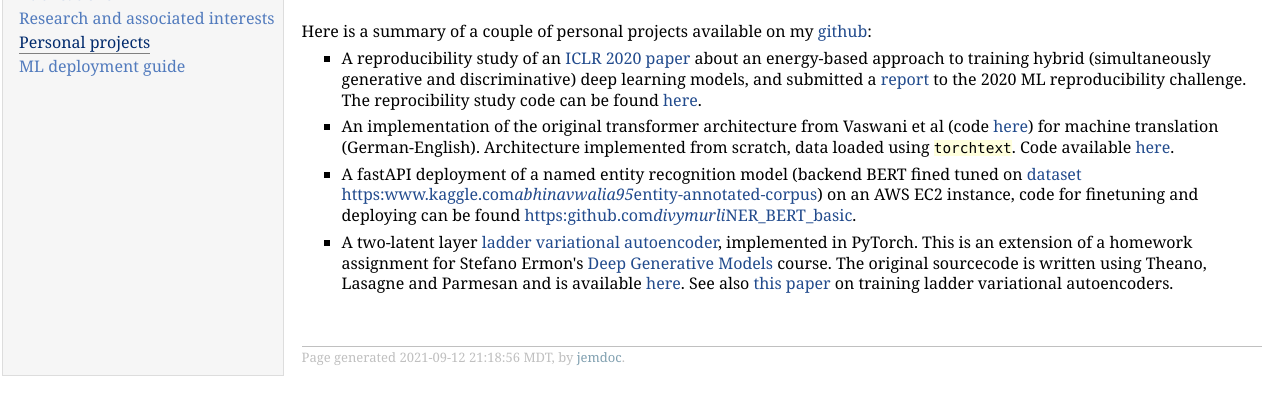
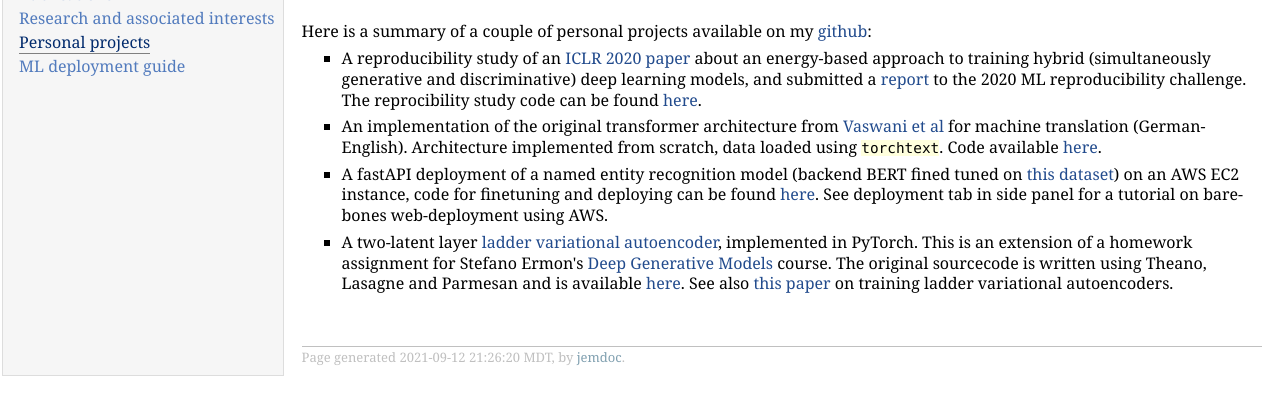
Before and after one commit to divymurli/divymurli.github.io, a plain HTML site: page personal.html in a window 1280 px wide. Shown: the part 53-468 px from the top of the page. Drawn offline with Linux system fonts and the light colour scheme.

Commit message:
fix typos

```diff
--- a/personal.html
+++ b/personal.html
@@ -25,16 +25,16 @@
 <ul>
 <li><p>A reproducibility study of an <a href="https://arxiv.org/abs/1912.03263">ICLR 2020 paper</a> about an energy-based approach to training hybrid (simultaneously generative and discriminative) deep learning models, and submitted a <a href="https://openreview.net/forum?id=ShrPBsjByVa&amp;referrer=%5BML%20Reproducibility%20Challenge%202020%5D(%2Fgroup%3Fid%3DML_Reproducibility_Challenge%2F2020)">report</a> to the 2020 ML reproducibility challenge. The reprocibility study code can be found <a href="https://github.com/divymurli/ML_Reprod_HybridEnergyModels">here</a>.</p>
 </li>
-<li><p>An implementation of the original transformer architecture from Vaswani et al (code <a href="https://arxiv.org/abs/1706.03762">here</a>) for machine translation (German-English). Architecture implemented from scratch, data loaded using <tt>torchtext</tt>. Code available <a href="https://github.com/divymurli/Vanilla-Transformer">here</a>.</p>
+<li><p>An implementation of the original transformer architecture from <a href="https://arxiv.org/abs/1706.03762">Vaswani et al</a> for machine translation (German-English). Architecture implemented from scratch, data loaded using <tt>torchtext</tt>. Code available <a href="https://github.com/divymurli/Vanilla-Transformer">here</a>.</p>
 </li>
-<li><p>A fastAPI deployment of a named entity recognition model (backend BERT fined tuned on <a href="this">dataset https:<i></i>www.kaggle.com<i>abhinavwalia95</i>entity-annotated-corpus</a>) on an AWS EC2 instance, code for finetuning and deploying can be found <a href="here">https:<i></i>github.com<i>divymurli</i>NER_BERT_basic</a>. </p>
+<li><p>A fastAPI deployment of a named entity recognition model (backend BERT fined tuned on <a href="https://www.kaggle.com/abhinavwalia95/entity-annotated-corpus">this dataset</a>) on an AWS EC2 instance, code for finetuning and deploying can be found <a href="https://github.com/divymurli/NER_BERT_basic">here</a>. See deployment tab in side panel for a tutorial on bare-bones web-deployment using AWS.</p>
 </li>
 <li><p>A two-latent layer <a href="https://arxiv.org/abs/1602.02282">ladder variational autoencoder</a>, implemented in PyTorch. This is an extension of a homework assignment for Stefano Ermon's <a href="https://deepgenerativemodels.github.io/">Deep Generative Models</a> course. The original sourcecode is written using Theano, Lasagne and Parmesan and is available <a href="https://github.com/casperkaae/LVAE/blob/master/run_models.py">here</a>. See also <a href="http://orbit.dtu.dk/files/121765928/1602.02282.pdf">this paper</a> on training ladder variational autoencoders. </p>
 </li>
 </ul>
 <div id="footer">
 <div id="footer-text">
-Page generated 2021-09-12 21:18:56 MDT, by <a href="http://jemdoc.jaboc.net/">jemdoc</a>.
+Page generated 2021-09-12 21:26:20 MDT, by <a href="http://jemdoc.jaboc.net/">jemdoc</a>.
 </div>
 </div>
 </td>
```
Also changed, not shown: 1 other file.
